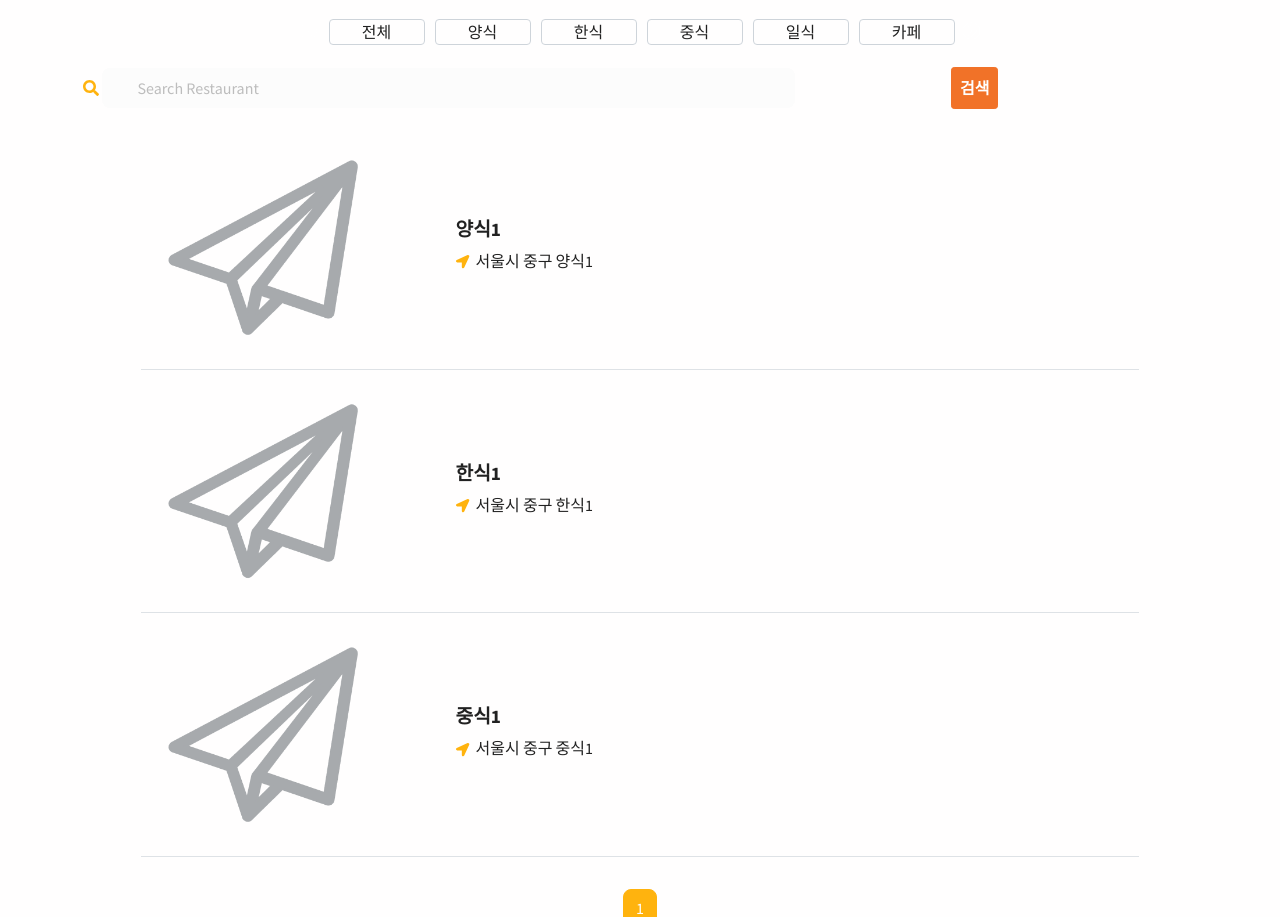
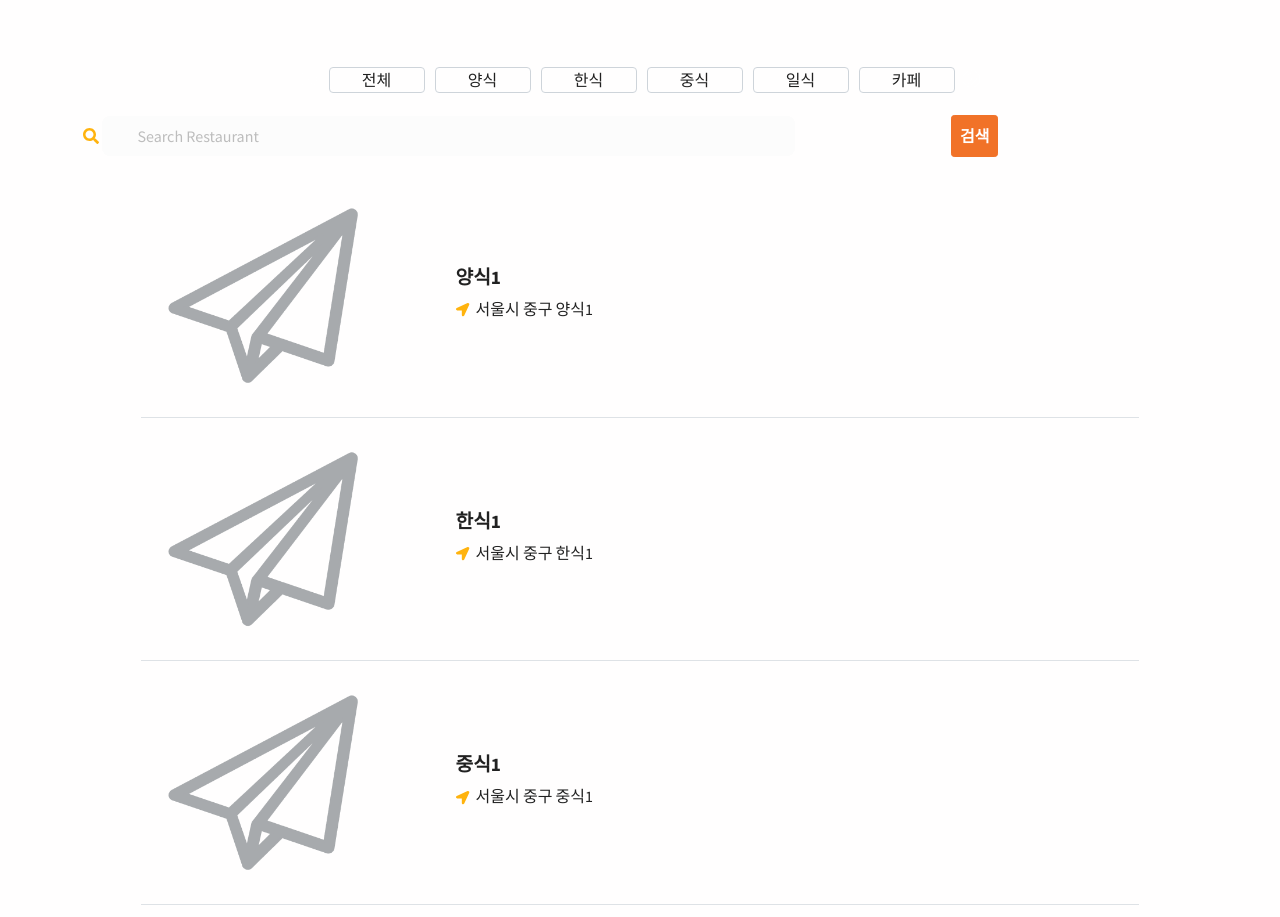
Before and after one commit to LikeLion-at-DGU/PodongPodong, a Django app: page /restaurant/ in a window 1280 px wide. Shown: the part 106-1023 px from the top of the page. Run offline with Django 3.2, Linux system fonts and the light colour scheme; data comes from the database, SQL or seed files in the repository; some libraries are stand-ins or nearby versions.

Commit message:
update: css

```diff
--- a/restaurant/templates/restaurant/category.html
+++ b/restaurant/templates/restaurant/category.html
@@ -5,7 +5,7 @@
 <section id="testimonial">
     <div class="container">
         <div class="row h-100">
-            <div class="col-lg-7 mx-auto text-center mb-3">
+            <div class="col-lg-7 mx-auto text-center mb-3 mt-5">
                 <div class="responsive">
                     <a href="{% url 'restaurant:restaurant_list' %}" style="border:1px solid #ced4da; border-radius: 4px; margin: 5px;">
                         전체
```
